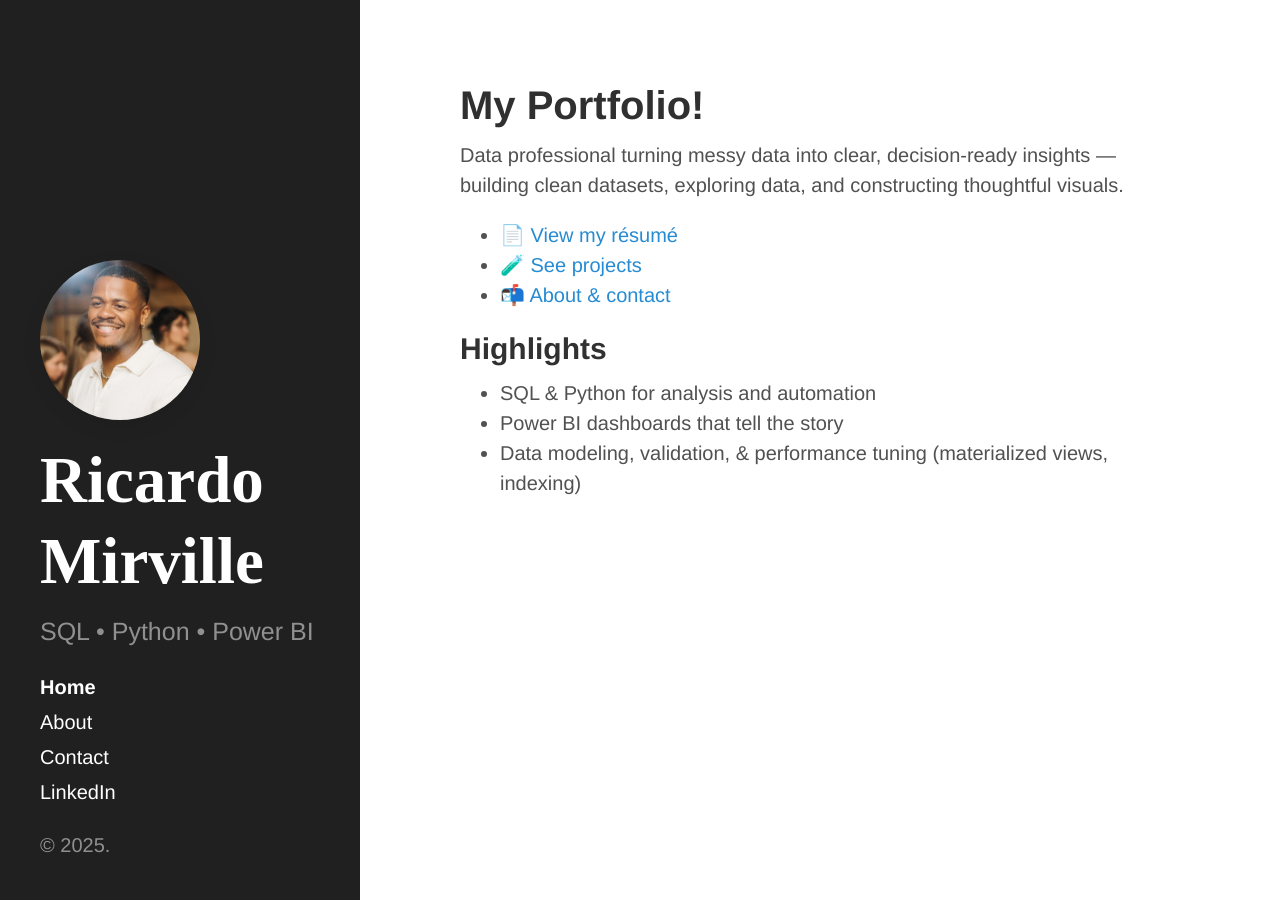
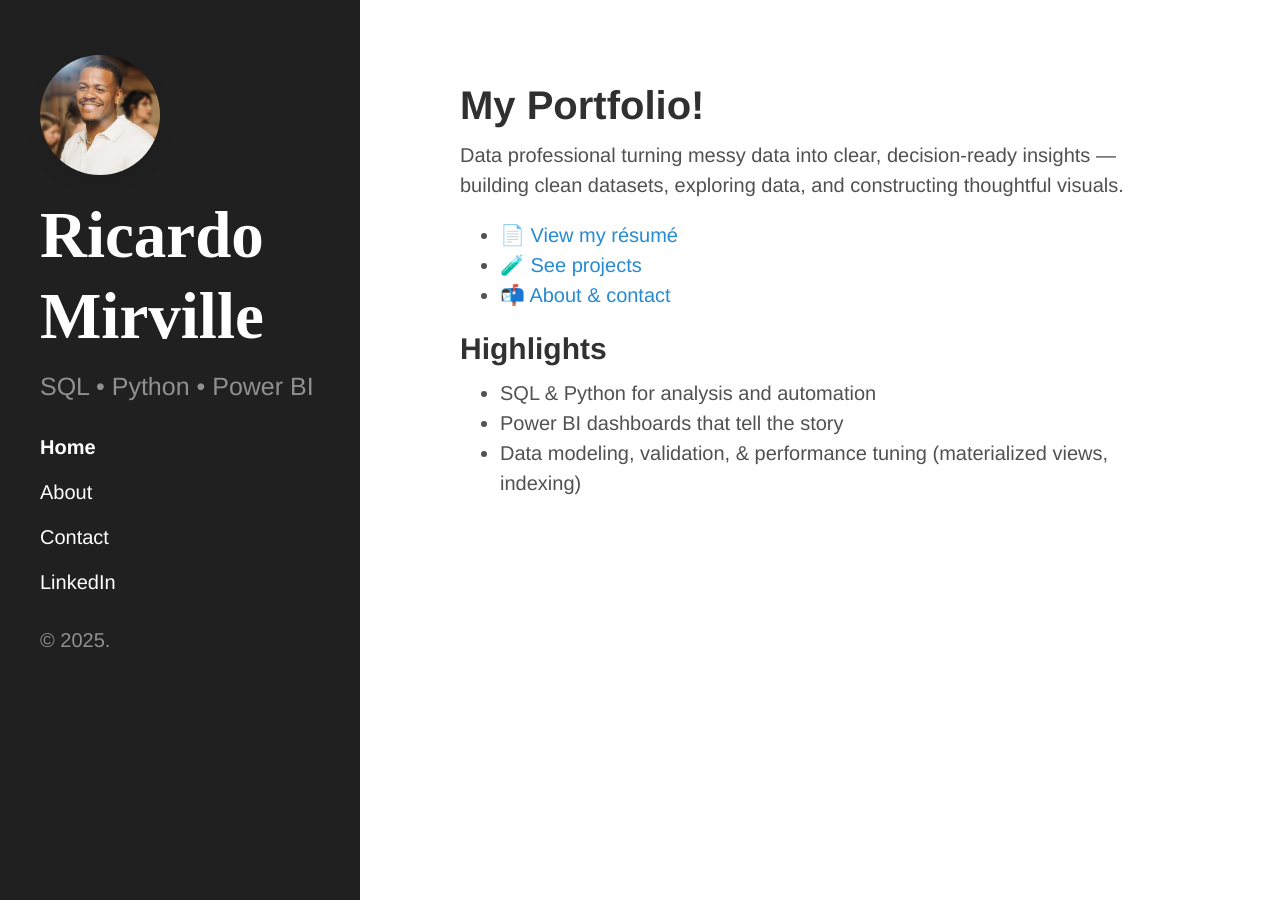
Before and after one commit to RicardoBMirville/Portfolio, a Jekyll site: the page built from index.md, in a window 1280 px wide. Built offline with Jekyll 4.4.1, drawn with Linux system fonts in a browser that asks for light colours.

Commit message:
Update custom.css

```diff
--- a/assets/css/custom.css
+++ b/assets/css/custom.css
@@ -19,3 +19,22 @@
   object-fit: cover;
   box-shadow: 0 6px 20px rgba(0,0,0,.08);
 }
+
+/* Pin sidebar content to the very top (override Hyde defaults) */
+.sidebar .container.sidebar-sticky {
+  position: static;   /* disable sticky/centering */
+  top: auto;
+  transform: none;
+}
+
+/* Small spacing + tidy nav */
+.sidebar-about { margin-top: 0.75rem; }
+.sidebar-nav   { margin-top: 0.5rem; }
+.sidebar-nav-item { display: block; padding: .25rem 0; }
+
+/* (Optional) tweak avatar size/spacing if you want a bit smaller */
+.img-avatar {
+  width: 120px;       /* was 160px; pick what you like */
+  height: 120px;
+  margin-bottom: 1rem;
+}
```
